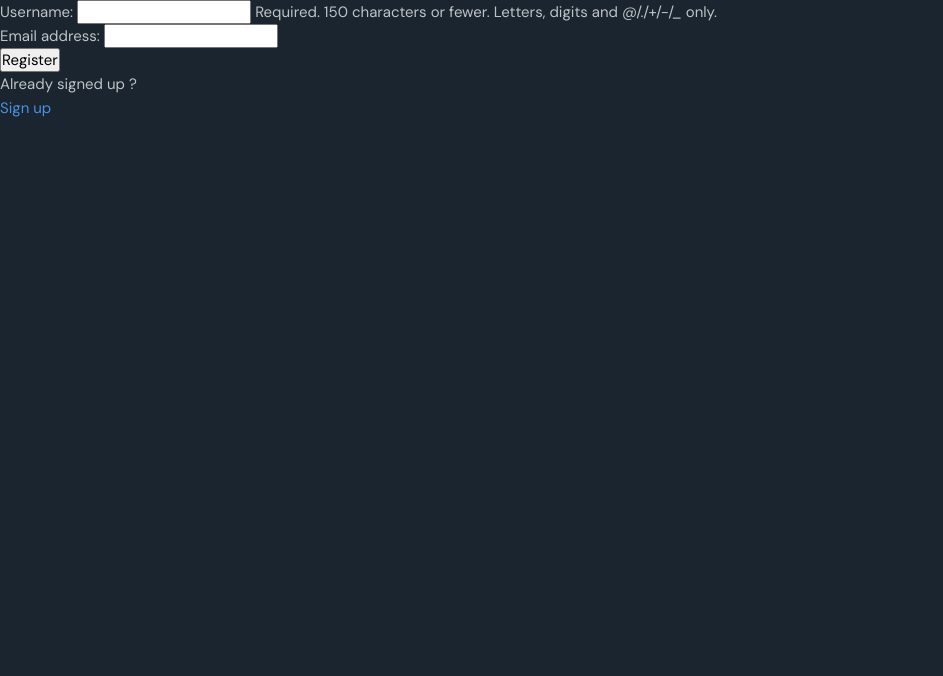
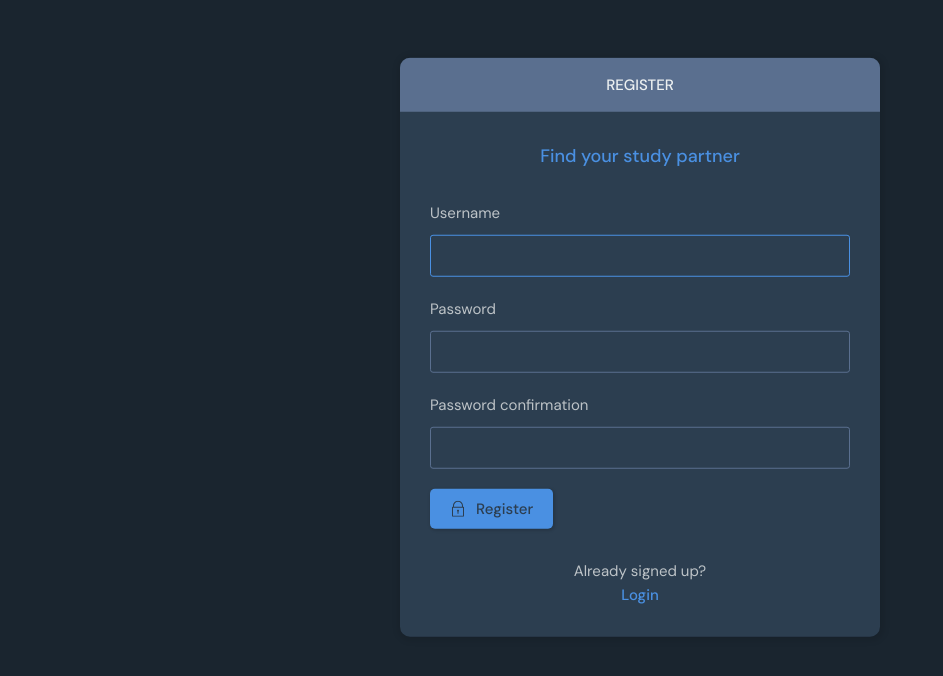
Before and after one commit to patelajay745/Chat-room-django, a Django app: page /register/ in a window 1280 px wide. Shown: the part 76-752 px from the top of the page, without its empty margins (0-943 px from the left). Run offline with Django 5.2, Linux system fonts and the light colour scheme.

Commit message:
updated register and login page

```diff
--- a/base/forms.py
+++ b/base/forms.py
@@ -15,7 +15,7 @@ class RoomForm(ModelForm):
         fields = "__all__"
 
 
-class RegisterForm(ModelForm):
+class UserForm(ModelForm):
     class Meta:
         model = User
-        fields = ("username", "email")
+        fields = ("username", "email", "first_name", "last_name")
--- a/base/templates/base/login_register.html
+++ b/base/templates/base/login_register.html
@@ -1,32 +1,112 @@
-{% extends 'main.html' %} {% block content %}
+{% include "main.html" %} {% block content %}
+<main class="auth layout">
+  {% if page == 'login'%}
+  <div class="container">
+    <div class="layout__box">
+      <div class="layout__boxHeader">
+        <div class="layout__boxTitle">
+          <h3>Login</h3>
+        </div>
+      </div>
+      <div class="layout__body">
+        <h2 class="auth__tagline">Find your study partner</h2>
 
-{% if page == 'login'%}
+        <form class="form" method="POST" action="">
+          {% csrf_token %}
+          <div class="form__group form__group">
+            <label for="room_name">Username</label>
+            <input
+              id="username"
+              name="username"
+              type="text"
+              placeholder="e.g. ajay_patel"
+            />
+          </div>
+          <div class="form__group">
+            <label for="password">Password</label>
+            <input
+              id="password"
+              name="password"
+              type="password"
+              placeholder="&bull;&bull;&bull;&bull;&bull;&bull;&bull;&bull;"
+            />
+          </div>
 
-<div>
-    <form method="POST" action="">
-        {% csrf_token %}
-        <label>Username:</label>
-        <input type="text" name="username" placeholder="Enter Username" />
-        <label>Password:</label>
-        <input type="text" name="password" placeholder="Enter Password" />
-        <input type="submit" value="Login" />
+          <button class="btn btn--main" type="submit">
+            <svg
+              version="1.1"
+              xmlns="http://www.w3.org/2000/svg"
+              width="32"
+              height="32"
+              viewBox="0 0 32 32"
+            >
+              <title>lock</title>
+              <path
+                d="M27 12h-1v-2c0-5.514-4.486-10-10-10s-10 4.486-10 10v2h-1c-0.553 0-1 0.447-1 1v18c0 0.553 0.447 1 1 1h22c0.553 0 1-0.447 1-1v-18c0-0.553-0.447-1-1-1zM8 10c0-4.411 3.589-8 8-8s8 3.589 8 8v2h-16v-2zM26 30h-20v-16h20v16z"
+              ></path>
+              <path
+                d="M15 21.694v4.306h2v-4.306c0.587-0.348 1-0.961 1-1.694 0-1.105-0.895-2-2-2s-2 0.895-2 2c0 0.732 0.413 1.345 1 1.694z"
+              ></path>
+            </svg>
 
-        <p> haven't signed up yet?</p>
-        <a href="{% url 'register' %}"> Sign up </a>
-    </form>
-</div>
-{% else %}
-<div>
-    <form method="POST" action="">
-        {% csrf_token %}
+            Login
+          </button>
+        </form>
 
-        {{form.as_p}}
-        <input type="submit" value="Register" />
+        <div class="auth__action">
+          <p>Haven't signed up yet?</p>
+          <a href="{% url 'register' %}" class="btn btn--link">Sign Up</a>
+        </div>
+      </div>
+    </div>
+  </div>
+  {% else %}
+  <div class="container">
+    <div class="layout__box">
+      <div class="layout__boxHeader">
+        <div class="layout__boxTitle">
+          <h3>Register</h3>
+        </div>
+      </div>
+      <div class="layout__body">
+        <h2 class="auth__tagline">Find your study partner</h2>
 
-        <p> Already signed up ?</p>
-        <a href="{% url 'login' %}"> Sign up </a>
-    </form>
-</div>
+        <form class="form" method="POST" action="">
+          {% csrf_token %} {% for field in form %}
+          <div class="form__group form__group">
+            <label for="room_name">{{field.label}}</label>
+            {{field }}
+          </div>
+          {% endfor %}
 
-{% endif %}
+          <button class="btn btn--main" type="submit">
+            <svg
+              version="1.1"
+              xmlns="http://www.w3.org/2000/svg"
+              width="32"
+              height="32"
+              viewBox="0 0 32 32"
+            >
+              <title>lock</title>
+              <path
+                d="M27 12h-1v-2c0-5.514-4.486-10-10-10s-10 4.486-10 10v2h-1c-0.553 0-1 0.447-1 1v18c0 0.553 0.447 1 1 1h22c0.553 0 1-0.447 1-1v-18c0-0.553-0.447-1-1-1zM8 10c0-4.411 3.589-8 8-8s8 3.589 8 8v2h-16v-2zM26 30h-20v-16h20v16z"
+              ></path>
+              <path
+                d="M15 21.694v4.306h2v-4.306c0.587-0.348 1-0.961 1-1.694 0-1.105-0.895-2-2-2s-2 0.895-2 2c0 0.732 0.413 1.345 1 1.694z"
+              ></path>
+            </svg>
+
+            Register
+          </button>
+        </form>
+
+        <div class="auth__action">
+          <p>Already signed up?</p>
+          <a href="{% url 'login' %}" class="btn btn--link">Login</a>
+        </div>
+      </div>
+    </div>
+  </div>
+  {% endif %}
+</main>
 {% endblock content %}
--- a/base/views.py
+++ b/base/views.py
@@ -1,7 +1,7 @@
 from django.shortcuts import render, redirect, HttpResponse
 from .models import *
 from django.contrib.auth.decorators import login_required
-from .forms import RoomForm, RegisterForm
+from .forms import RoomForm, UserForm
 from django.db.models import Count
 from django.db.models import Q
 from django.contrib.auth.models import User
@@ -35,7 +35,7 @@ def loginPage(request):
             messages.error(request, "User or Password does not exists")
 
     context = {"page": page}
-    return render(request, "base/login.html", context)
+    return render(request, "base/login_register.html", context)
 
 
 def logoutUser(request):
@@ -44,9 +44,7 @@ def logoutUser(request):
 
 
 def registerUser(request):
-    form = RegisterForm()
-    context = {"form": form}
-
+    form = UserCreationForm()
     if request.method == "POST":
         form = RegisterForm(request.POST)
         if form.is_valid():
@@ -59,6 +57,7 @@ def registerUser(request):
         else:
             messages.error(request, form.errors)
 
+    context = {"form": form}
     return render(request, "base/login_register.html", context)
 
 
@@ -192,11 +191,11 @@ def deleteMessage(request, pk):
 @login_required(login_url="login")
 def updateUser(request):
     user = request.user
-    form = RegisterForm(instance=user)
+    form = UserForm(instance=user)
 
     if request.method == "POST":
         print("sdffsssssss")
-        form = RegisterForm(request.POST, instance=user)
+        form = UserForm(request.POST, instance=user)
         if form.is_valid():
             form.save()
             print("Everythin is saved")
```
Also changed, not shown: base/templates/base/login.html (deleted, +0 -63 lines), base/templates/base/login_register_old.html (added, +27 -0 lines), db.sqlite3.
